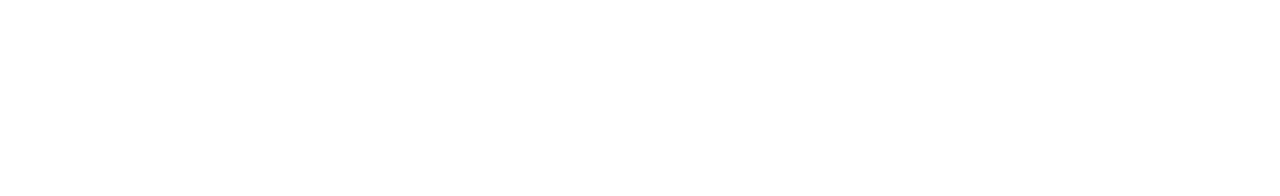
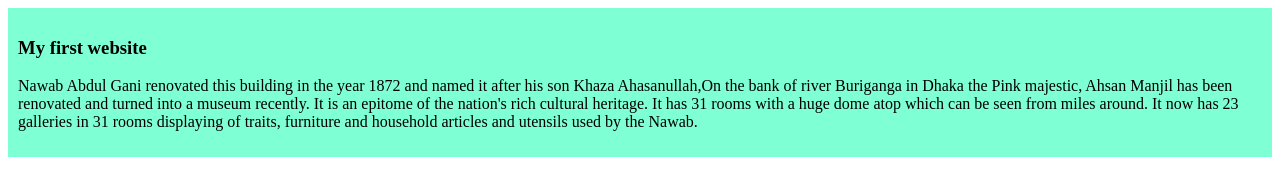
Before and after one commit to taslim-tanjim/simple_website, a plain HTML site: page index.html in a window 1280 px wide. Drawn offline with Linux system fonts and the light colour scheme.

Commit message:
adding the first paragraph

```diff
--- a/index.html
+++ b/index.html
@@ -4,8 +4,12 @@
     <meta charset="UTF-8">
     <meta name="viewport" content="width=device-width, initial-scale=1.0">
     <title>my simple website</title>
+    <link rel="stylesheet" href="styles/blog.css">
 </head>
 <body>
-
+    <div>
+        <h3>My first website</h3>
+        <p>Nawab Abdul Gani renovated this building in the year 1872  and named it after his son Khaza Ahasanullah,On the bank of river Buriganga in Dhaka the Pink majestic, Ahsan Manjil has been renovated and turned into a museum recently. It is an epitome of the nation's rich cultural heritage. It has 31 rooms with a huge dome atop which can be seen from miles around. It now has 23 galleries in 31 rooms displaying of traits, furniture and household articles and utensils used by the Nawab.</p>
+    </div>
 </body>
 </html>
--- /dev/null
+++ b/styles/blog.css
@@ -0,0 +1,4 @@
+div{
+    background-color: aquamarine;
+    padding: 10px;
+}
```
